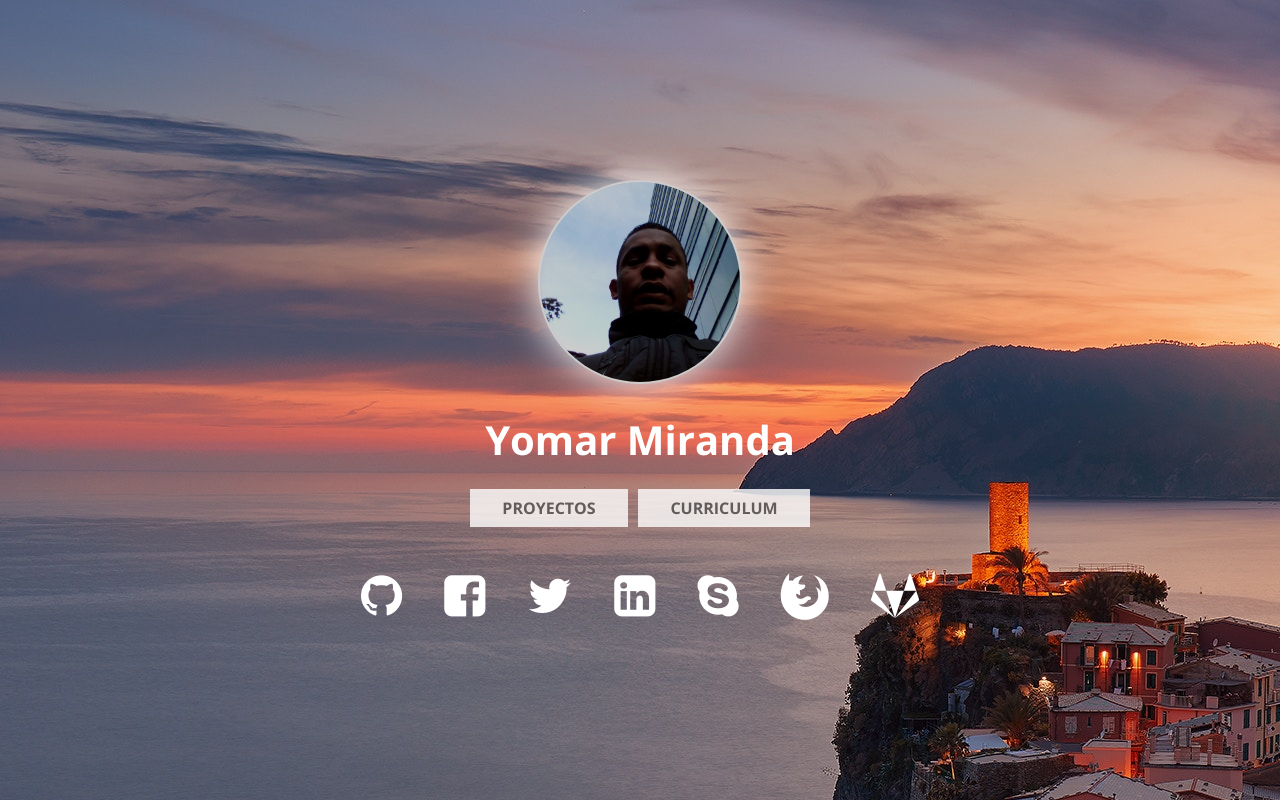
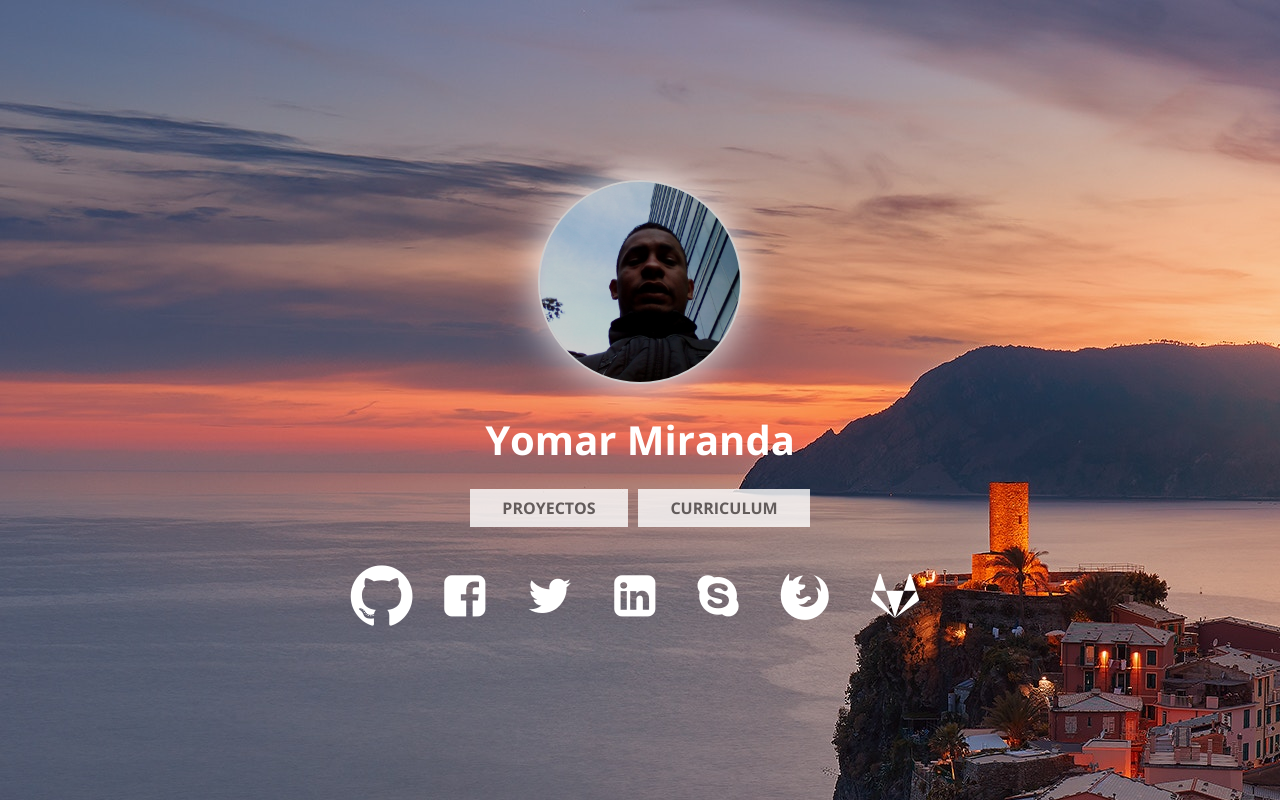
Before and after one commit to yomar-dev/landing-page, a plain HTML site: page index.html in a window 1280 px wide. In both pictures the pointer is over the icon 381 px from the left and 595 px from the top of the page. Drawn offline with nearby package versions, Linux system fonts and the light colour scheme.

Commit message:
Se le agregó un pequeño efecto a los iconos

```diff
--- a/css/style.css
+++ b/css/style.css
@@ -68,3 +68,12 @@ div.data{
 	justify-content: space-around;
 	margin-top: 2em;
 }
+
+i.fa{
+	transition: all .8s linear;
+}
+
+i.fa:hover{
+	transform: scale(1.5);
+	transition: all 1s linear;
+}
```
